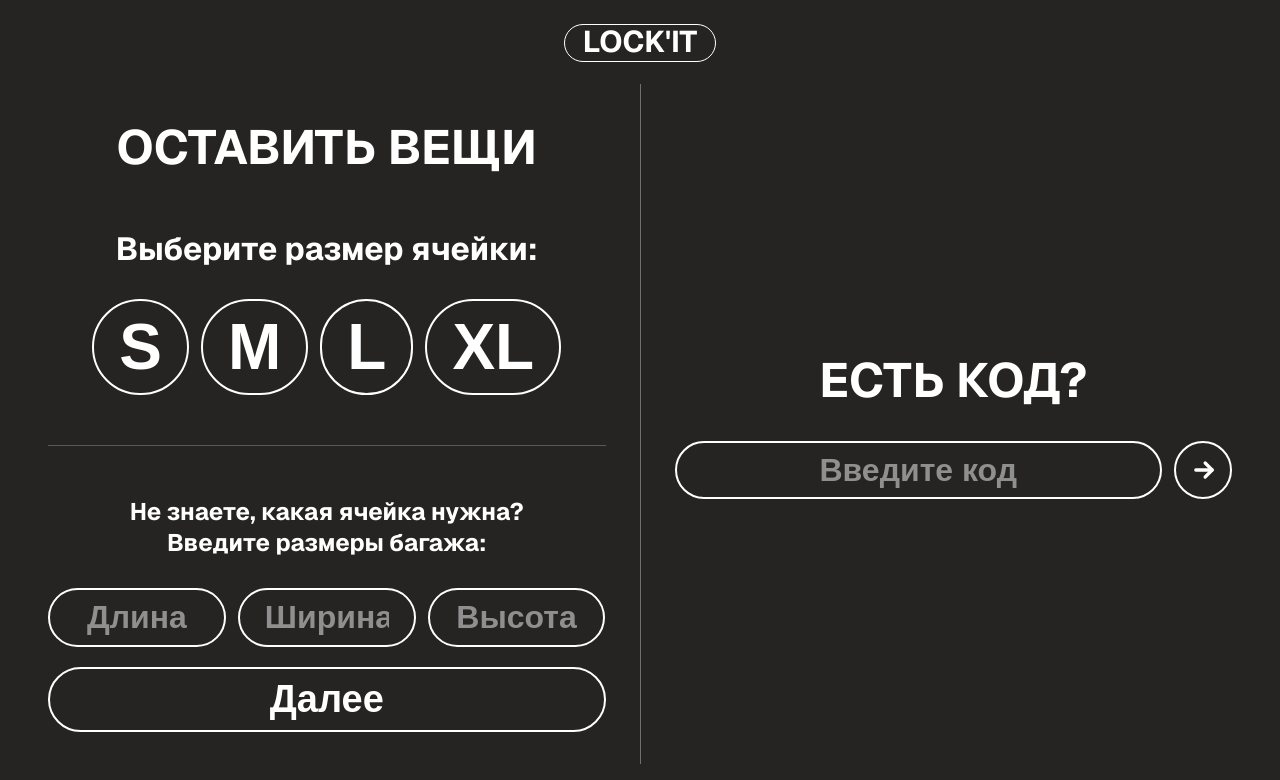
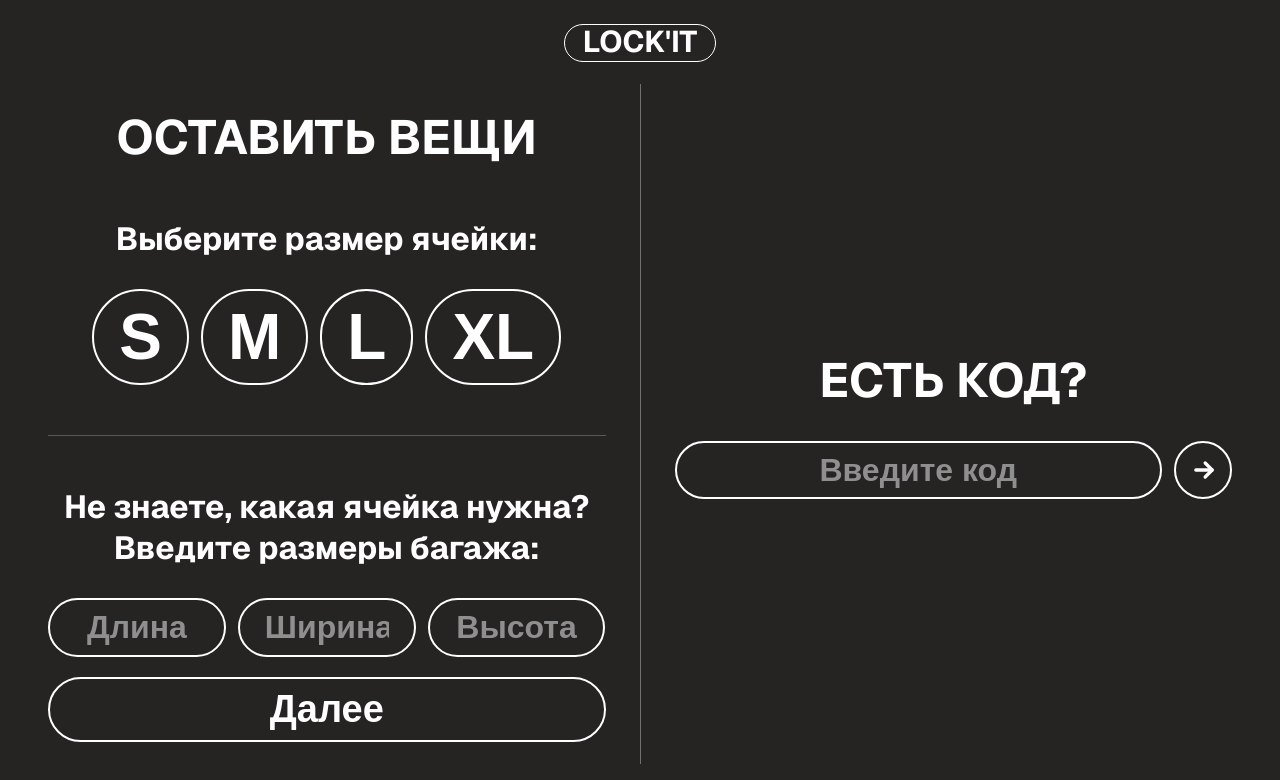
Before and after one commit to kolsmer/Locker, a React (Vite) app in the folder frontend/: page /locker/1 in a window 1280 px wide. Shown: the top 780 px of the page. Built offline with nearby package versions, Linux system fonts and the light colour scheme.

Commit message:
fix: change subtitle style

```diff
--- a/frontend/src/pages/Locker/Locker.module.css
+++ b/frontend/src/pages/Locker/Locker.module.css
@@ -60,13 +60,6 @@
   margin-bottom: 30px;
   text-align: center;
 
-}
-
-.subTitleCenter {
-  font-size: 24px;
-  font-weight: 700;
-  text-align: center;
-  margin-bottom: 30px;
 }
 
 .divider {
--- a/frontend/src/pages/Locker/Locker.tsx
+++ b/frontend/src/pages/Locker/Locker.tsx
@@ -430,7 +430,7 @@ function Locker() {
 
               <div className={styles.divider} />
 
-              <p className={styles.subTitleCenter}>
+              <p className={styles.subTitle}>
                 Не знаете, какая ячейка нужна?
                 <br />
                 Введите размеры багажа:
```
